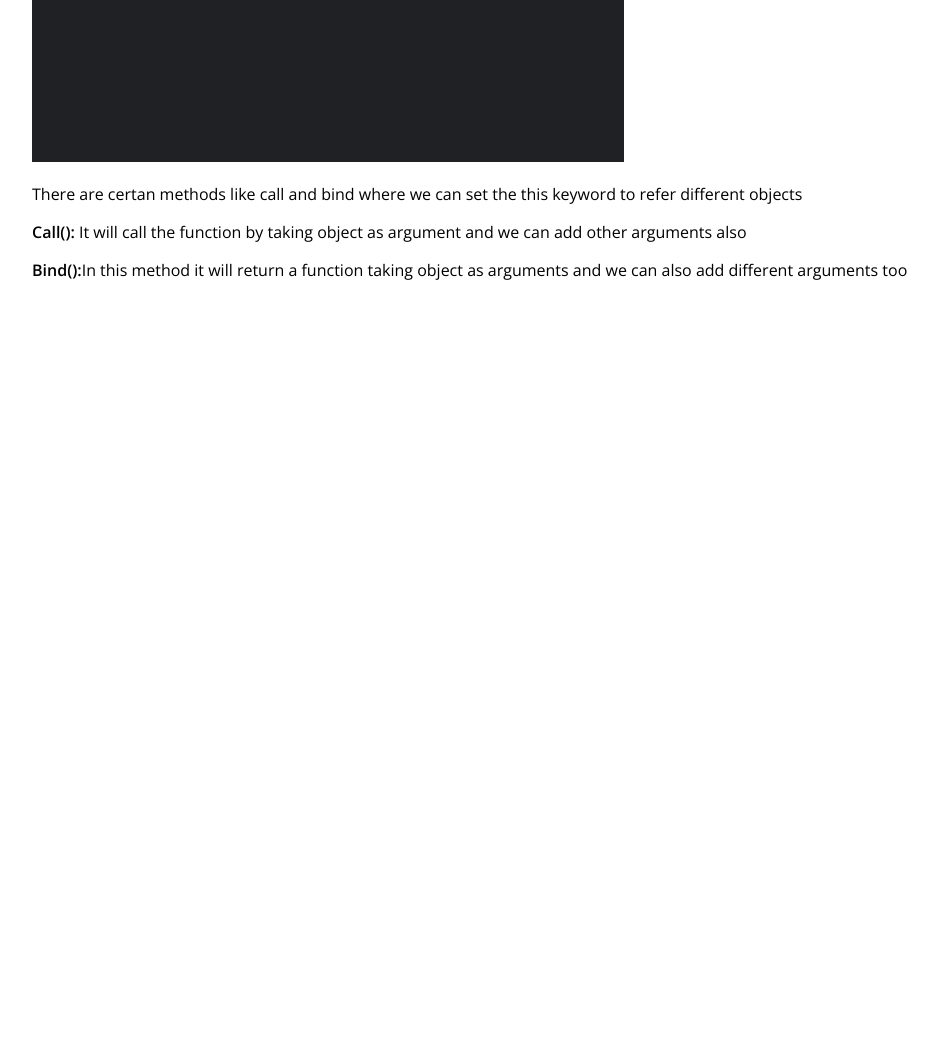
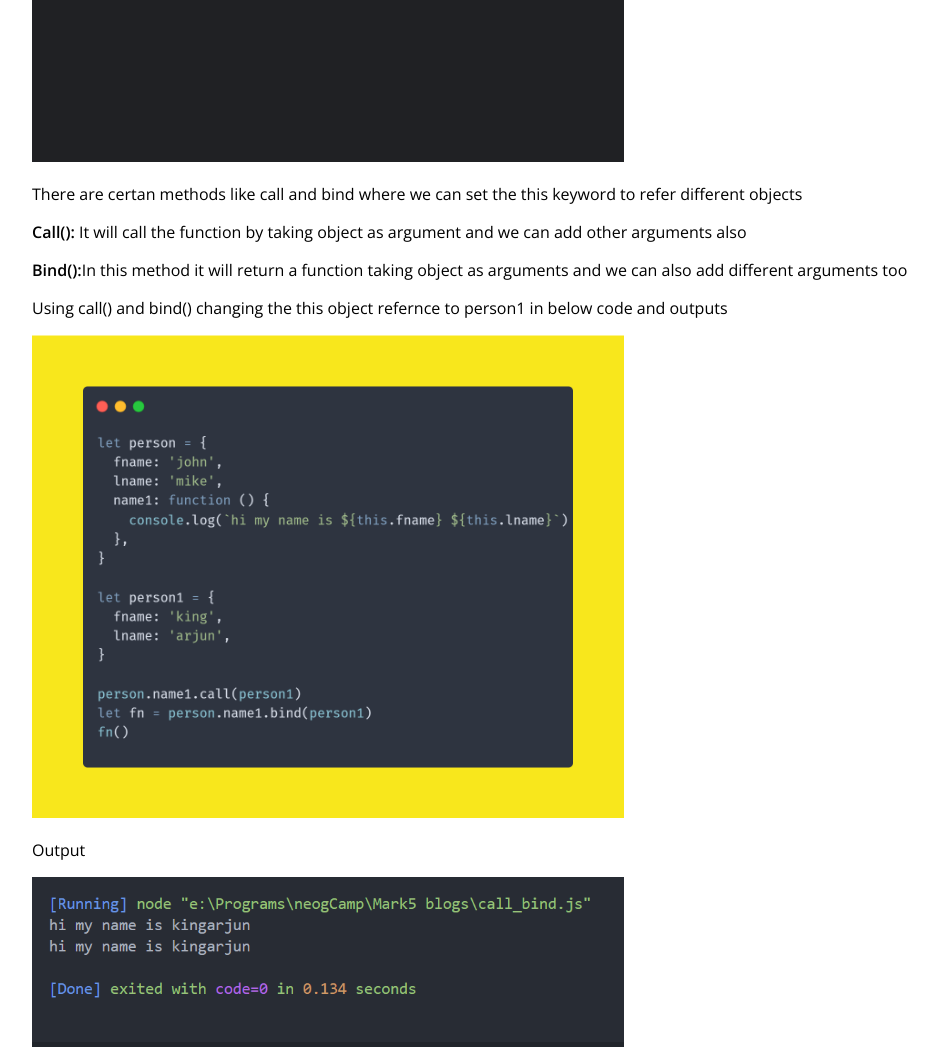
Before and after one commit to Nithin3008/Mark15-blog1, a plain HTML site: page index.html in a window 1280 px wide. Shown: the part 4018-5078 px from the top of the page, without its empty margins (56-994 px from the left). Before the commit the page ends 4315 px from the top, so only its background shows below. Drawn offline with nearby package versions, Linux system fonts and the light colour scheme.

Commit message:
initial commit

```diff
--- a/index.html
+++ b/index.html
@@ -91,6 +91,13 @@
         <p>There are certan methods like call and bind  where we can set the this keyword to refer different objects</p>
         <p><span>Call():</span> It will call the function by taking object as argument and we can add other arguments also</p>
         <p><span>Bind():</span>In this method it will return a function taking object as arguments and we can also add different arguments too</p>
+        <p>Using call() and bind() changing the this object refernce to person1 in below code and outputs </p>
+        <img src="images/blog5.png" alt="">
+        <p>Output</p>
+        <img src="images/output5.png" alt="">
+
+
+
       </div>
       </div>
     </div>
--- a/style.css
+++ b/style.css
@@ -162,6 +162,10 @@ footer {
   max-width: 50%;
   max-height: 25%;
 }
+.section--5 img {
+  max-width: 50%;
+  max-height: 25%;
+}
 .section--5 span
 {
   font-weight: 600;
```
Also changed, not shown: call_bind.js (added, +17 -0 lines), images/blog5.png (added), images/output5.png (added).
